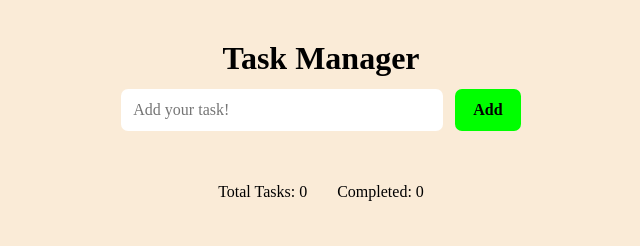
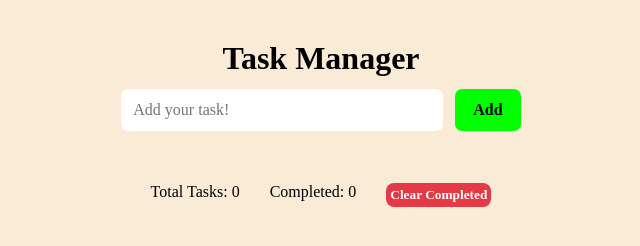
Before and after one commit to ayush-711/task-manager, a plain HTML site: page index.html in a window 1280 px wide. Shown: the whole page, without its empty margins (319-959 px from the left). Drawn offline with Linux system fonts and the light colour scheme.

Commit message:
ft - added button : clear completed tasks

```diff
--- a/script.js
+++ b/script.js
@@ -155,7 +155,7 @@ const completedCounter = document.createElement('span');
 completedCounter.innerText = 'Completed: 0';
 
 counterWrapper.appendChild(totalCounter);
-counterWrapper.appendChild(completedCounter); // 🔹 NEW
+counterWrapper.appendChild(completedCounter);
 taskList.after(counterWrapper);
 
 //combined counters update
@@ -166,7 +166,40 @@ function updateCounters() {
     `Completed: ${tasks.filter(t => t.completed).length}`;
 }
 
+// 🔹 NEW: Clear Completed button
+const clearCompletedBtn = document.createElement('button');
+clearCompletedBtn.innerText = 'Clear Completed';
+counterWrapper.appendChild(clearCompletedBtn);
 
+taskList.after(counterWrapper);
+
+// combined counters update
+function updateCounters() {
+  const tasks = JSON.parse(localStorage.getItem('tasks')) || [];
+  totalCounter.innerText = `Total Tasks: ${tasks.length}`;
+  completedCounter.innerText =
+    `Completed: ${tasks.filter(t => t.completed).length}`;
+}
+
+//clear completed functionality
+function clearCompletedTasks() {
+  let tasks = JSON.parse(localStorage.getItem("tasks")) || [];
+
+  tasks = tasks.filter(task => !task.completed);
+  localStorage.setItem("tasks", JSON.stringify(tasks));
+
+  const allTasks = document.querySelectorAll('#tasksList li');
+  allTasks.forEach(li => {
+    if (li.classList.contains('completed')) {
+      li.remove();
+    }
+  });
+
+  updateCounters();
+}
+
+
+clearCompletedBtn.addEventListener('click', clearCompletedTasks);
 document.addEventListener('DOMContentLoaded', getLocalTasks);
 addBtn.addEventListener('click', onPressAdd);
 taskList.addEventListener('click', updateTM)
--- a/style.css
+++ b/style.css
@@ -108,3 +108,14 @@ ul li input[type="checkbox"]:checked + p {
     gap: 30px;
     margin-top: 10px;
 }
+
+.counter-wrapper button {
+
+    padding:4px;
+    border: none;
+    border-radius: 8px;
+    background-color: #e63946;
+    color: #fff;
+    font-weight: 600;
+    cursor: pointer;
+}
```
